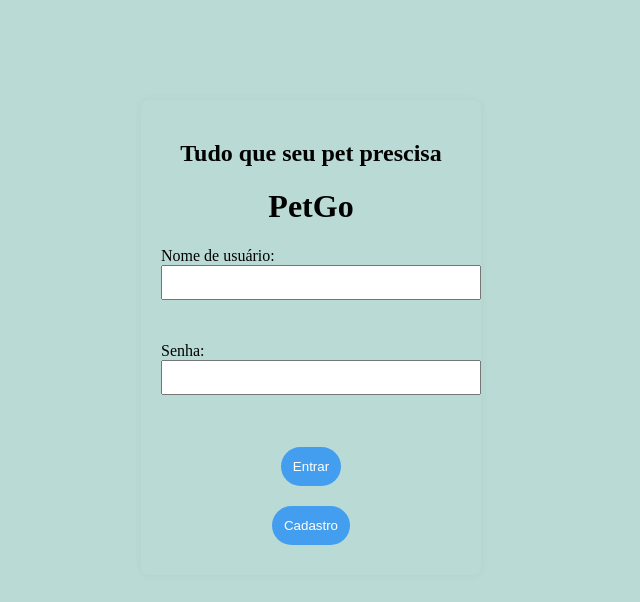
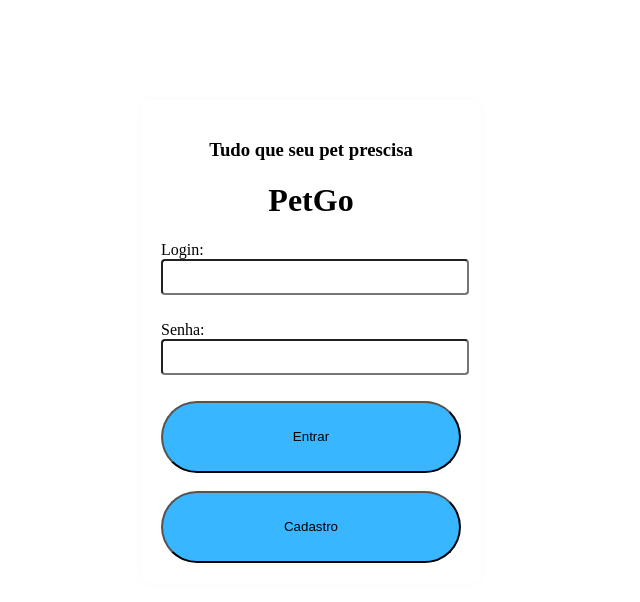
Before and after one commit to willianarauj0/petr, a React (Create React App) app: page / in a window 1280 px wide. Shown: the top 602 px of the page, without its empty margins (329-969 px from the left). Built offline with nearby package versions, Linux system fonts and the light colour scheme.

Commit message:
att 27/11

```diff
--- a/src/App.css
+++ b/src/App.css
@@ -23,7 +23,7 @@
   }
 
 .App-header {
-  background-color: #ffffff;
+  background-color: #dfdada;
   min-height: 100vh;
   display: flex;
   flex-direction: column;
--- a/src/componentes/header/Navbar.jsx
+++ b/src/componentes/header/Navbar.jsx
@@ -1,67 +1,33 @@
 import React, { useState } from 'react';
-import {
-  MDBNavbar,
-  MDBContainer,
-  MDBIcon,
-  MDBNavbarNav,
-  MDBNavbarItem,
-  MDBNavbarLink,
-  MDBNavbarToggler,
-  MDBCollapse,
-  MDBDropdown,
-  MDBDropdownMenu,
-  MDBDropdownToggle,
-  MDBDropdownItem,
-} from 'mdb-react-ui-kit';
+import { Link } from 'react-router-dom';
 
-export default function App() {
-  const [openNavRight, setOpenNavRight] = useState(false);
+function Nav () {
+  return (
+    <div>
+    <nav className="navbar navbar-expand-lg navbar-light bg-light">
+      <div className="collapse navbar-collapse alinhamento" id="navbarNav">
+        <ul className="navbar-nav ml-auto alinhamento nav">
+          <li className="nav-item active">
+            <Link to="/perfil" className="nav-link">
+              Perfil
+            </Link>
+          </li>
+          <li className="nav-item">
+            <Link to="/Petshop" className="nav-link">
+              PetShop
+            </Link>
+          </li>
+          <li className="nav-item">
+            <a className="nav-link" href="#">
+              Veterinarios
+            </a>
+          </li>
+        </ul>
+      </div>
+    </nav>
+    </div>
 
-  return (
-    <MDBNavbar expand='lg' light bgColor='light'>
-      <MDBContainer fluid>
-        <MDBNavbarToggler
-          type='button'
-          data-target='#navbarRightAlignExample'
-          aria-controls='navbarRightAlignExample'
-          aria-expanded='false'
-          aria-label='Toggle navigation'
-          onClick={() => setOpenNavRight(!openNavRight)}
-        >
-          <MDBIcon icon='bars' fas />
-        </MDBNavbarToggler>
-
-        <MDBCollapse navbar open={openNavRight}>
-          <MDBNavbarNav right fullWidth={false} className='mb-2 mb-lg-0'>
-            <MDBNavbarItem>
-              <MDBNavbarLink active aria-current='page' href='#'>
-                Home
-              </MDBNavbarLink>
-            </MDBNavbarItem>
-            <MDBNavbarItem>
-              <MDBNavbarLink href='#'>Link</MDBNavbarLink>
-            </MDBNavbarItem>
-
-            <MDBNavbarItem>
-              <MDBDropdown>
-                <MDBDropdownToggle tag='a' className='nav-link'>
-                  Dropdown
-                </MDBDropdownToggle>
-                <MDBDropdownMenu>
-                  <MDBDropdownItem link>Action</MDBDropdownItem>
-                  <MDBDropdownItem link>Another action</MDBDropdownItem>
-                  <MDBDropdownItem link>Something else here</MDBDropdownItem>
-                </MDBDropdownMenu>
-              </MDBDropdown>
-            </MDBNavbarItem>
-            <MDBNavbarItem>
-              <MDBNavbarLink disabled href='#' tabIndex={-1} aria-disabled='true'>
-                Disabled
-              </MDBNavbarLink>
-            </MDBNavbarItem>
-          </MDBNavbarNav>
-        </MDBCollapse>
-      </MDBContainer>
-    </MDBNavbar>
   );
 }
+
+export default Nav ;
--- a/src/componentes/home/Home.jsx
+++ b/src/componentes/home/Home.jsx
@@ -1,6 +1,7 @@
 import React from 'react';
 import { Link } from 'react-router-dom';
 import MeuSvg from './SVG';  // Certifique-se de ter o caminho correto para o arquivo
+
 
 function Home() {
   return (
@@ -30,8 +31,12 @@ function Home() {
       {/* Elementos abaixo da barra de navegação */}
       <div className="container">
         <h1>Olá Willian!</h1>
-        <p>PetGo</p>
-        <p>Att</p>
+        <p>Atualmente você está em...</p>
+        <p>Pompéia
+        <svg xmlns="http://www.w3.org/2000/svg" width="30" height="21" viewBox="0 0 37 21" fill="none" style={{ margin: '0 70px' }}>
+  <path d="M4.3475 0L18.5 12.9798L32.6525 0L37 3.99595L18.5 21L0 3.99595L4.3475 0Z" fill="#362B4B"/>
+</svg>
+        </p>
         <MeuSvg />  {/* Adicionando o componente SVG */}
       </div>
     </div>
--- a/src/pages/Perfil.jsx
+++ b/src/pages/Perfil.jsx
@@ -1,5 +1,7 @@
 import React from 'react';
 import { Link } from 'react-router-dom';
+
+import Nav from '../componentes/header/Navbar';
 
 
 
--- a/src/pages/Petshop.jsx
+++ b/src/pages/Petshop.jsx
@@ -1,5 +1,6 @@
 import React from 'react';
 import { Link } from 'react-router-dom';
+
 
 const Petshop = () => {
   return (
--- a/src/pages/login.css
+++ b/src/pages/login.css
@@ -3,8 +3,8 @@
 body.login-page {
   margin: 0;
   padding: 0;
-  background-color: rgba(39, 115, 145, 0.337);
-  color: #000000;
+  background-color: rgb(9, 127, 245);
+  color: #1123e9;
   font-family: Arial, sans-serif;
   /* Outros estilos específicos da página de login */
 }
@@ -21,35 +21,43 @@ body.login-page {
   width: 300px;
   text-align: center;
   padding: 20px;
-  border: 0px solid #272525;
+  border: 0px solid #000000;
   border-radius: 8px;
-  box-shadow: 0 0 10px rgba(0, 0, 0, 0.048);
+  box-shadow: 0 0 10px rgb(250, 250, 250)
 }
 
 label {
   display: block;
   margin-bottom: 8px;
-  text-align: left;
+  text-align: left; /* Adiciona o alinhamento do texto à esquerda */
 }
 
 input {
-  width: 100%;
-  padding: 8px;
-  margin-bottom: 16px;
+  display: flex;
+width: 300px;
+height: 30px;
+flex-direction: column;
+align-items: flex-start;
+flex-shrink: 0;
+border-radius: 4px;
+background: #FFF;
 }
 
 button {
-  background-color: #007bffa2;
-  color: #fff;
-  padding: 12px;
-  border: none;
-  border-radius: 77px;
-  cursor: pointer;
-  margin: 10px;
+  display: flex;
+width: 300px;
+height: 72px;
+flex-direction: column;
+justify-content: center;
+align-items: center;
+gap: 8px;
+flex-shrink: 0;
+border-radius: 100px;
+background: var(--material-theme-source-seed, #38B6FF);
 }
 
 button:hover {
-  background-color: #315881;
+  background-color: #a9bbce;
 }
 
 .color-picker {
@@ -69,7 +77,7 @@ button:hover {
   border: none;
   height: 24px;
 }
-.elemento {
+.elemento{
   width: 305.471px;
   height: 304.341px;
   flex-shrink: 0;
--- a/src/pages/login.jsx
+++ b/src/pages/login.jsx
@@ -2,13 +2,16 @@
 import React, { useState } from 'react';
 import { useNavigate } from 'react-router-dom';
 import './login.css';
+
+
+
 
 const Login = () => {
   const navigate = useNavigate();
   const [isLoggedIn, setLoggedIn] = useState(false);
   const [username, setUsername] = useState('');
   const [password, setPassword] = useState('');
-  const [backgroundColor, setBackgroundColor] = useState('#BADBD5');
+  const [backgroundColor, setBackgroundColor] = useState('#fff');
 
   const handleLogin = () => {
     // Autenticação simulada
@@ -31,11 +34,11 @@ const Login = () => {
         <p>Redirecionando...</p>
       ) : (
         <div className="login-form">
-          <h2>Tudo que seu pet prescisa</h2>
+          <h3>Tudo que seu pet prescisa</h3>
           <h1>PetGo</h1>
           <form>
             <label>
-              Nome de usuário:
+            Login:
               <input
                 type="text"
                 value={username}
@@ -52,11 +55,11 @@ const Login = () => {
               />
             </label>
             <br />
-            <button type="button" onClick={handleLogin}>
+            <button type="login-button" onClick={handleLogin}>
               Entrar
             </button>
             <br />
-            <button type="button" onClick={handleCadastroClick}>
+            <button type="login-button" onClick={handleCadastroClick}>
               Cadastro
             </button>
 
```
Also changed, not shown: src/componentes/home/Logo.jsx (deleted, +0 -20 lines), src/componentes/home/SVG.jsx (+3 -2 lines), src/pages/loginF.jsx (deleted, +0 -46 lines), src/componentes/home/home.css (added).
